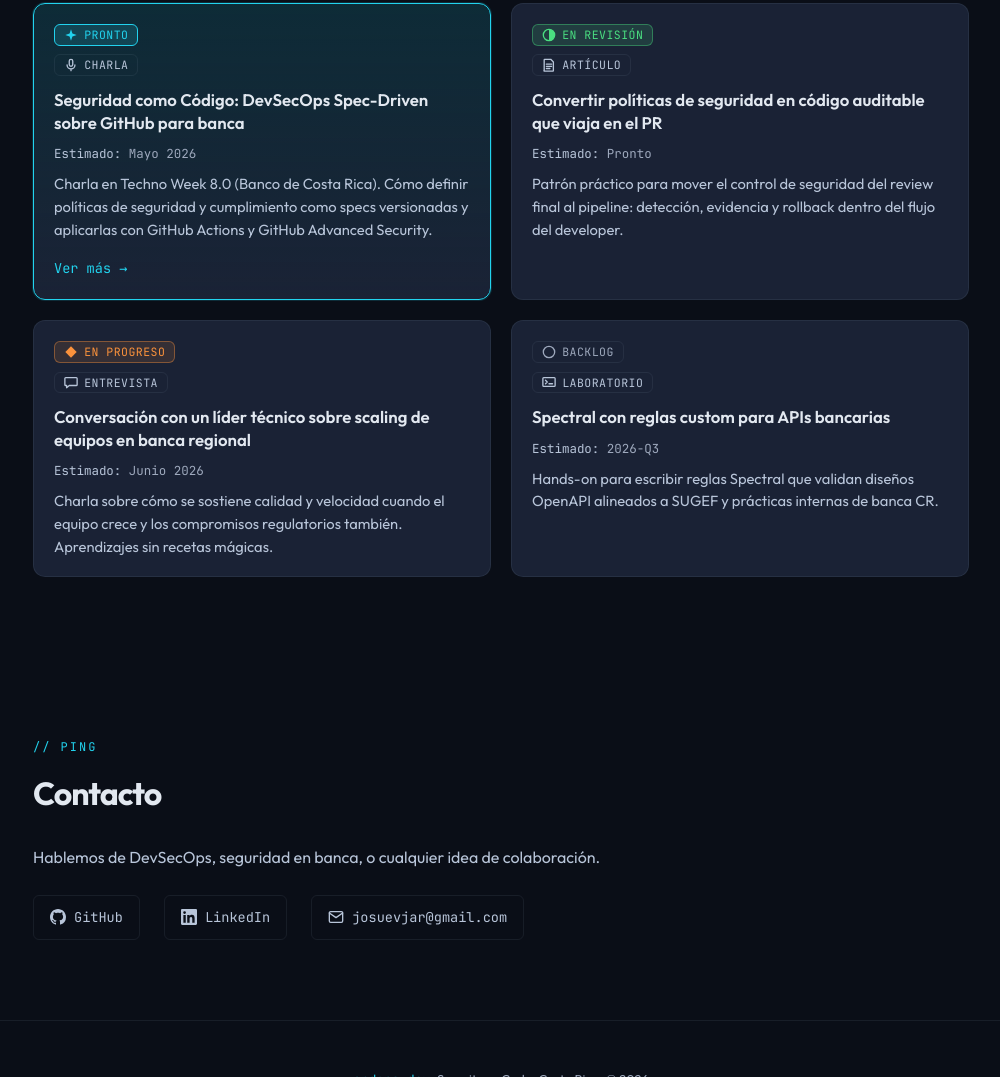
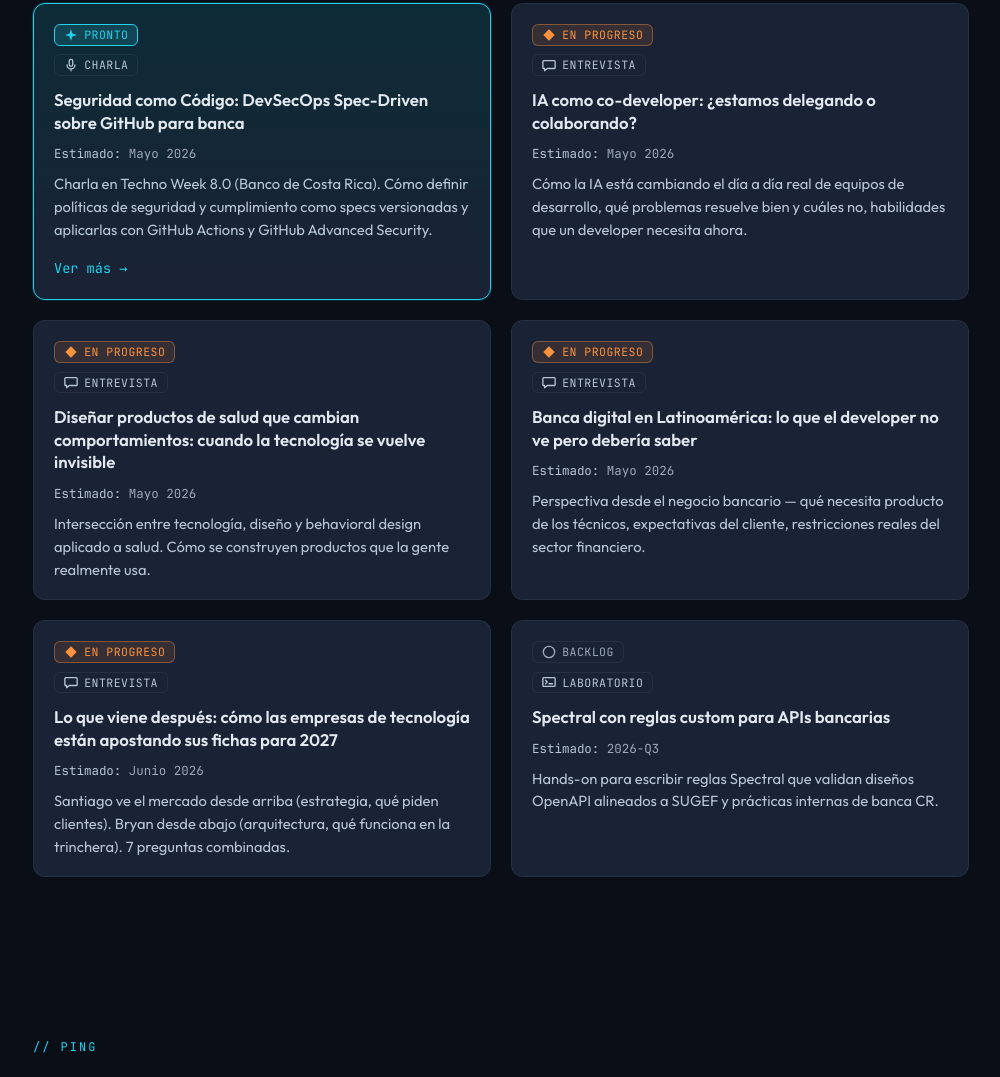
Before and after one commit to victorar42/ardops.dev, a website: page index.html in a window 1280 px wide. Shown: the part 3311-4388 px from the top of the page, without its empty margins (139-1139 px from the left). Drawn offline with Linux system fonts and the light colour scheme.

Commit message:
update: new pipeline

```diff
--- a/index.html
+++ b/index.html
@@ -284,19 +284,33 @@
         <p class="pipeline-item-description">Charla en Techno Week 8.0 (Banco de Costa Rica). Cómo definir políticas de seguridad y cumplimiento como specs versionadas y aplicarlas con GitHub Actions y GitHub Advanced Security.</p>
         <p class="pipeline-item-link"><a href="/#talk">Ver más →</a></p>
       </li>
-      <li class="pipeline-item pipeline-item--review">
-        <span class="pipeline-stage" data-stage="review"><svg class="pipeline-stage-icon" viewBox="0 0 16 16" width="14" height="14" aria-hidden="true" focusable="false"><circle cx="8" cy="8" r="6.5" fill="none" stroke="currentColor" stroke-width="1.5"/><path d="M8 1.5a6.5 6.5 0 0 1 0 13z"/></svg><span class="pipeline-stage-label">En revisión</span></span>
-        <span class="pipeline-type" data-type="post"><svg class="pipeline-type-icon" viewBox="0 0 16 16" width="14" height="14" aria-hidden="true" focusable="false"><path d="M3 1.5h7l3 3v10a.5.5 0 0 1-.5.5h-9.5A.5.5 0 0 1 2.5 14V2a.5.5 0 0 1 .5-.5z" fill="none" stroke="currentColor" stroke-width="1.5" stroke-linejoin="round"/><path d="M5 7h6M5 9.5h6M5 12h4" fill="none" stroke="currentColor" stroke-width="1.5" stroke-linecap="round"/></svg><span class="pipeline-type-label">Artículo</span></span>
-        <h3 class="pipeline-item-title">Convertir políticas de seguridad en código auditable que viaja en el PR</h3>
-        <p class="pipeline-item-estimated"><span class="pipeline-estimated-label">Estimado:</span> Pronto</p>
-        <p class="pipeline-item-description">Patrón práctico para mover el control de seguridad del review final al pipeline: detección, evidencia y rollback dentro del flujo del developer.</p>
+      <li class="pipeline-item pipeline-item--in-progress">
+        <span class="pipeline-stage" data-stage="in-progress"><svg class="pipeline-stage-icon" viewBox="0 0 16 16" width="14" height="14" aria-hidden="true" focusable="false"><path d="M8 1.5l6.5 6.5L8 14.5 1.5 8z"/></svg><span class="pipeline-stage-label">En progreso</span></span>
+        <span class="pipeline-type" data-type="interview"><svg class="pipeline-type-icon" viewBox="0 0 16 16" width="14" height="14" aria-hidden="true" focusable="false"><path d="M2 3h12a1 1 0 0 1 1 1v7a1 1 0 0 1-1 1H6l-3 2.5V12H2a1 1 0 0 1-1-1V4a1 1 0 0 1 1-1z" fill="none" stroke="currentColor" stroke-width="1.5" stroke-linejoin="round"/></svg><span class="pipeline-type-label">Entrevista</span></span>
+        <h3 class="pipeline-item-title">IA como co-developer: ¿estamos delegando o colaborando?</h3>
+        <p class="pipeline-item-estimated"><span class="pipeline-estimated-label">Estimado:</span> Mayo 2026</p>
+        <p class="pipeline-item-description">Cómo la IA está cambiando el día a día real de equipos de desarrollo, qué problemas resuelve bien y cuáles no, habilidades que un developer necesita ahora.</p>
       </li>
       <li class="pipeline-item pipeline-item--in-progress">
         <span class="pipeline-stage" data-stage="in-progress"><svg class="pipeline-stage-icon" viewBox="0 0 16 16" width="14" height="14" aria-hidden="true" focusable="false"><path d="M8 1.5l6.5 6.5L8 14.5 1.5 8z"/></svg><span class="pipeline-stage-label">En progreso</span></span>
         <span class="pipeline-type" data-type="interview"><svg class="pipeline-type-icon" viewBox="0 0 16 16" width="14" height="14" aria-hidden="true" focusable="false"><path d="M2 3h12a1 1 0 0 1 1 1v7a1 1 0 0 1-1 1H6l-3 2.5V12H2a1 1 0 0 1-1-1V4a1 1 0 0 1 1-1z" fill="none" stroke="currentColor" stroke-width="1.5" stroke-linejoin="round"/></svg><span class="pipeline-type-label">Entrevista</span></span>
-        <h3 class="pipeline-item-title">Conversación con un líder técnico sobre scaling de equipos en banca regional</h3>
+        <h3 class="pipeline-item-title">Diseñar productos de salud que cambian comportamientos: cuando la tecnología se vuelve invisible</h3>
+        <p class="pipeline-item-estimated"><span class="pipeline-estimated-label">Estimado:</span> Mayo 2026</p>
+        <p class="pipeline-item-description">Intersección entre tecnología, diseño y behavioral design aplicado a salud. Cómo se construyen productos que la gente realmente usa.</p>
+      </li>
+      <li class="pipeline-item pipeline-item--in-progress">
+        <span class="pipeline-stage" data-stage="in-progress"><svg class="pipeline-stage-icon" viewBox="0 0 16 16" width="14" height="14" aria-hidden="true" focusable="false"><path d="M8 1.5l6.5 6.5L8 14.5 1.5 8z"/></svg><span class="pipeline-stage-label">En progreso</span></span>
+        <span class="pipeline-type" data-type="interview"><svg class="pipeline-type-icon" viewBox="0 0 16 16" width="14" height="14" aria-hidden="true" focusable="false"><path d="M2 3h12a1 1 0 0 1 1 1v7a1 1 0 0 1-1 1H6l-3 2.5V12H2a1 1 0 0 1-1-1V4a1 1 0 0 1 1-1z" fill="none" stroke="currentColor" stroke-width="1.5" stroke-linejoin="round"/></svg><span class="pipeline-type-label">Entrevista</span></span>
+        <h3 class="pipeline-item-title">Banca digital en Latinoamérica: lo que el developer no ve pero debería saber</h3>
+        <p class="pipeline-item-estimated"><span class="pipeline-estimated-label">Estimado:</span> Mayo 2026</p>
+        <p class="pipeline-item-description">Perspectiva desde el negocio bancario — qué necesita producto de los técnicos, expectativas del cliente, restricciones reales del sector financiero.</p>
+      </li>
+      <li class="pipeline-item pipeline-item--in-progress">
+        <span class="pipeline-stage" data-stage="in-progress"><svg class="pipeline-stage-icon" viewBox="0 0 16 16" width="14" height="14" aria-hidden="true" focusable="false"><path d="M8 1.5l6.5 6.5L8 14.5 1.5 8z"/></svg><span class="pipeline-stage-label">En progreso</span></span>
+        <span class="pipeline-type" data-type="interview"><svg class="pipeline-type-icon" viewBox="0 0 16 16" width="14" height="14" aria-hidden="true" focusable="false"><path d="M2 3h12a1 1 0 0 1 1 1v7a1 1 0 0 1-1 1H6l-3 2.5V12H2a1 1 0 0 1-1-1V4a1 1 0 0 1 1-1z" fill="none" stroke="currentColor" stroke-width="1.5" stroke-linejoin="round"/></svg><span class="pipeline-type-label">Entrevista</span></span>
+        <h3 class="pipeline-item-title">Lo que viene después: cómo las empresas de tecnología están apostando sus fichas para 2027</h3>
         <p class="pipeline-item-estimated"><span class="pipeline-estimated-label">Estimado:</span> Junio 2026</p>
-        <p class="pipeline-item-description">Charla sobre cómo se sostiene calidad y velocidad cuando el equipo crece y los compromisos regulatorios también. Aprendizajes sin recetas mágicas.</p>
+        <p class="pipeline-item-description">Santiago ve el mercado desde arriba (estrategia, qué piden clientes). Bryan desde abajo (arquitectura, qué funciona en la trinchera). 7 preguntas combinadas.</p>
       </li>
       <li class="pipeline-item pipeline-item--backlog">
         <span class="pipeline-stage" data-stage="backlog"><svg class="pipeline-stage-icon" viewBox="0 0 16 16" width="14" height="14" aria-hidden="true" focusable="false"><circle cx="8" cy="8" r="6.5" fill="none" stroke="currentColor" stroke-width="1.5"/></svg><span class="pipeline-stage-label">Backlog</span></span>
```
